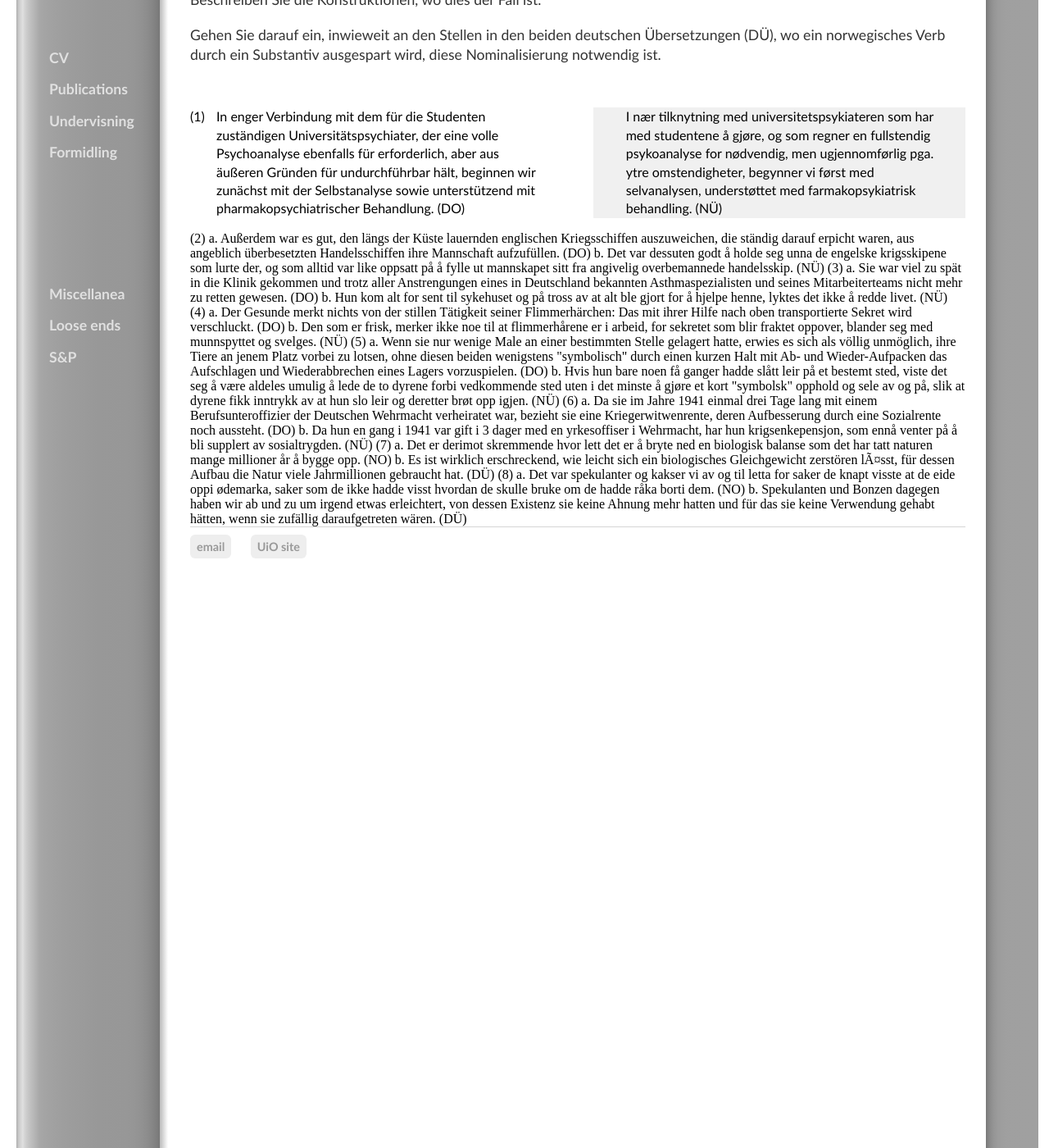
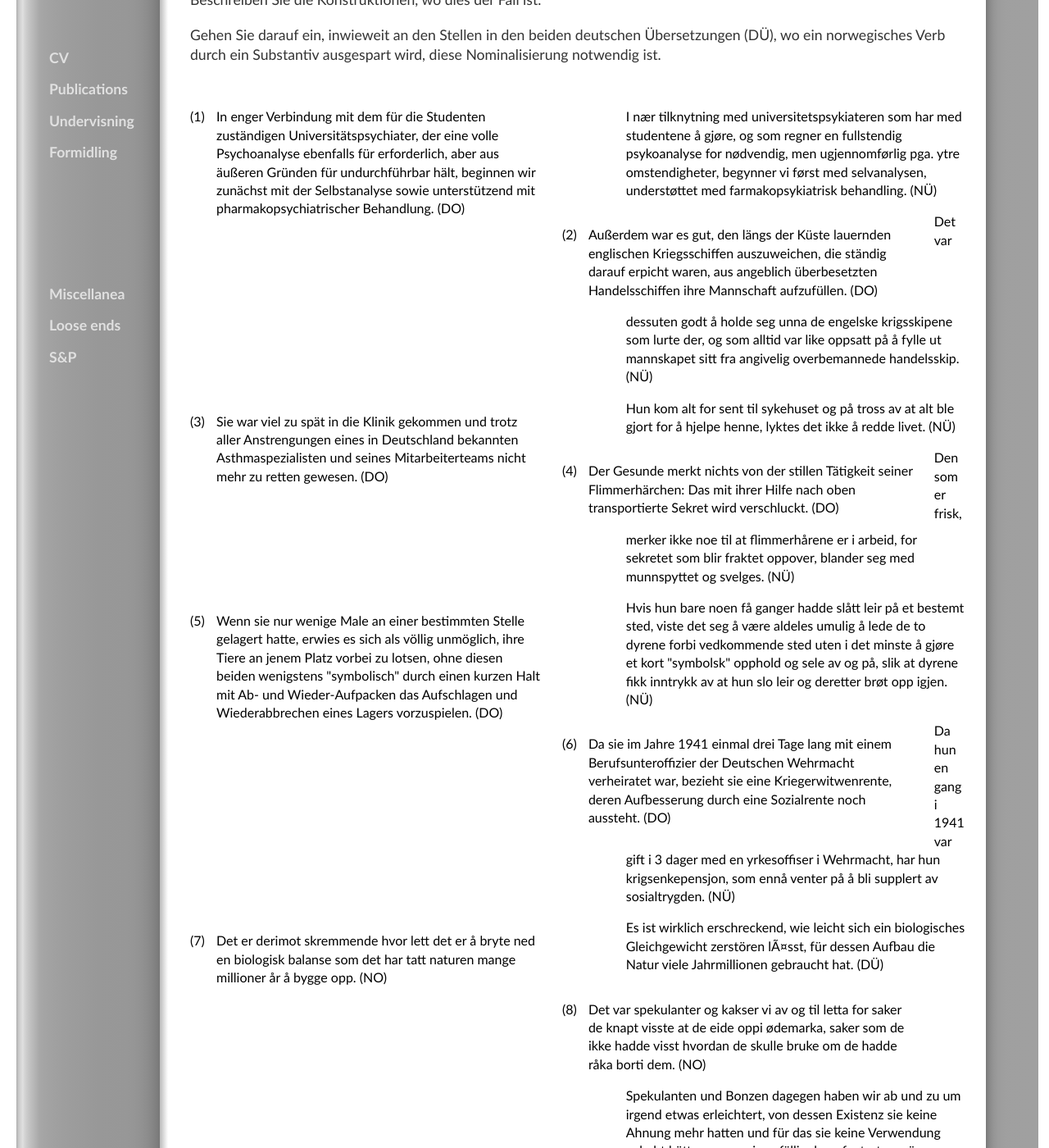
Before and after one commit to kjelljs/kjelljs.github.io, a Jekyll site: the page built from courses/kontrast/2004II.html, in a window 1280 px wide and 1400 px high, scrolled down 331 px. Shown: the whole window at 82% size. Built offline with Jekyll 4.4.1, drawn with Linux system fonts in a browser that asks for light colours; some of the changed text lies outside the part shown.

Commit message:
Update 2004II.html

```diff
--- a/courses/kontrast/2004II.html
+++ b/courses/kontrast/2004II.html
@@ -22,7 +22,7 @@ ol li::before {
 }
 </style>
 
-<div class="ingress"><p>Gegeben seien 8 deutsch-norwegische bzw. norwegisch-deutsche Satzpaare (DO = deutsches Original, NO = norwegisches Original, DÜ = deutsche Übersetzung, NÜ = norwegische Übersetzung).</p><p>
+<div class="ingress"><p>Gegeben seien 8 deutsch-norwegische bzw. norwegisch-deutsche Satzpaare (DO = deutsches Original, NO = norwegisches Original, DÜ = deutsche Übersetzung, NÜ = norwegische Übersetzung; Quelle: Oslo Multilingual Corpus).</p><p>
 In jedem Paar weist der deutsche Satz mindestens ein (Voll-)Verb weniger auf als der entsprechende norwegische Satz. In den meisten Fällen entspricht im deutschen Satz dem ausgesparten Verb ein Adjektiv (bzw. Partizip) oder Substantiv.
 Beschreiben Sie die Konstruktionen, wo dies der Fall ist.</p><p>
 Gehen Sie darauf ein, inwieweit an den Stellen in den beiden deutschen Übersetzungen (DÜ), wo ein norwegisches Verb durch ein Substantiv ausgespart wird, diese Nominalisierung notwendig ist.</p></div>
@@ -31,41 +31,62 @@ Gehen Sie darauf ein, inwieweit an den Stellen in den beiden deutschen Übersetz
   <ol style="margin-right:25px; counter-reset: item 0">
 <li>In enger Verbindung mit dem für die Studenten zuständigen Universitätspsychiater, der eine volle Psychoanalyse ebenfalls für erforderlich, aber aus äußeren Gründen für undurchführbar hält, beginnen wir zunächst mit der Selbstanalyse sowie unterstützend mit pharmakopsychiatrischer Behandlung. (DO)
     </li></ol></div>
-<div class="right" style="background-color:#f0f0f0;">
-  <ul style="margin-right:25px">
+<div class="right">
+  <ul>
 <li>I nær tilknytning med universitetspsykiateren som har med studentene å gjøre, og som regner en fullstendig psykoanalyse for nødvendig, men ugjennomførlig pga. ytre omstendigheter, begynner vi først med selvanalysen, understøttet med farmakopsykiatrisk behandling. (NÜ)</li></ul></div>
-
-
-(2) a. Außerdem war es gut, den längs der Küste lauernden englischen Kriegsschiffen auszuweichen, die ständig darauf erpicht waren, aus angeblich überbesetzten Handelsschiffen ihre Mannschaft aufzufüllen. (DO)
-
-b. Det var dessuten godt å holde seg unna de engelske krigsskipene som lurte der, og som alltid var like oppsatt på å fylle ut mannskapet sitt fra angivelig overbemannede handelsskip. (NÜ)
-
-
-(3) a. Sie war viel zu spät in die Klinik gekommen und trotz aller Anstrengungen eines in Deutschland bekannten Asthmaspezialisten und seines Mitarbeiterteams nicht mehr zu retten gewesen. (DO)
-
-b. Hun kom alt for sent til sykehuset og på tross av at alt ble gjort for å hjelpe henne, lyktes det ikke å redde livet. (NÜ)
-
-
-(4) a. Der Gesunde merkt nichts von der stillen Tätigkeit seiner Flimmerhärchen: Das mit ihrer Hilfe nach oben transportierte Sekret wird verschluckt. (DO)
-
-b. Den som er frisk, merker ikke noe til at flimmerhårene er i arbeid, for sekretet som blir fraktet oppover, blander seg med munnspyttet og svelges. (NÜ)
-
-
-(5) a. Wenn sie nur wenige Male an einer bestimmten Stelle gelagert hatte, erwies es sich als völlig unmöglich, ihre Tiere an jenem Platz vorbei zu lotsen, ohne diesen beiden wenigstens "symbolisch" durch einen kurzen Halt mit Ab- und Wieder-Aufpacken das Aufschlagen und Wiederabbrechen eines Lagers vorzuspielen. (DO)
-
-b. Hvis hun bare noen få ganger hadde slått leir på et bestemt sted, viste det seg å være aldeles umulig å lede de to dyrene forbi vedkommende sted uten i det minste å gjøre et kort "symbolsk" opphold og sele av og på, slik at dyrene fikk inntrykk av at hun slo leir og deretter brøt opp igjen. (NÜ)
-
-
-(6) a. Da sie im Jahre 1941 einmal drei Tage lang mit einem Berufsunteroffizier der Deutschen Wehrmacht verheiratet war, bezieht sie eine Kriegerwitwenrente, deren Aufbesserung durch eine Sozialrente noch aussteht. (DO)
-
-b. Da hun en gang i 1941 var gift i 3 dager med en yrkesoffiser i Wehrmacht, har hun krigsenkepensjon, som ennå venter på å bli supplert av sosialtrygden. (NÜ)
-
-
-(7) a. Det er derimot skremmende hvor lett det er å bryte ned en biologisk balanse som det har tatt naturen mange millioner år å bygge opp. (NO)
-
-b. Es ist wirklich erschreckend, wie leicht sich ein biologisches Gleichgewicht zerstören lÃ¤sst, für dessen Aufbau die Natur viele Jahrmillionen gebraucht hat. (DÜ)
-
-
-(8) a. Det var spekulanter og kakser vi av og til letta for saker de knapt visste at de eide oppi ødemarka, saker som de ikke hadde visst hvordan de skulle bruke om de hadde råka borti dem. (NO)
-
-b. Spekulanten und Bonzen dagegen haben wir ab und zu um irgend etwas erleichtert, von dessen Existenz sie keine Ahnung mehr hatten und für das sie keine Verwendung gehabt hätten, wenn sie zufällig daraufgetreten wären. (DÜ)
+<div class="left">
+  <ol style="margin-right:25px; counter-reset: item 1">
+<li>Außerdem war es gut, den längs der Küste lauernden englischen Kriegsschiffen auszuweichen, die ständig darauf erpicht waren, aus angeblich überbesetzten Handelsschiffen ihre Mannschaft aufzufüllen. (DO)
+</li></ol></div>
+<div class="right">
+  <ul>
+<li>Det var dessuten godt å holde seg unna de engelske krigsskipene som lurte der, og som alltid var like oppsatt på å fylle ut mannskapet sitt fra angivelig overbemannede handelsskip. (NÜ)
+</li></ul></div>
+<div class="left">
+  <ol style="margin-right:25px; counter-reset: item 2">
+<li>Sie war viel zu spät in die Klinik gekommen und trotz aller Anstrengungen eines in Deutschland bekannten Asthmaspezialisten und seines Mitarbeiterteams nicht mehr zu retten gewesen. (DO)
+</li></ol></div>
+<div class="right">
+  <ul>
+<li>Hun kom alt for sent til sykehuset og på tross av at alt ble gjort for å hjelpe henne, lyktes det ikke å redde livet. (NÜ)
+</li></ul></div>
+<div class="left">
+  <ol style="margin-right:25px; counter-reset: item 3">
+<li>Der Gesunde merkt nichts von der stillen Tätigkeit seiner Flimmerhärchen: Das mit ihrer Hilfe nach oben transportierte Sekret wird verschluckt. (DO)
+</li></ol></div>
+<div class="right">
+  <ul>
+<li>Den som er frisk, merker ikke noe til at flimmerhårene er i arbeid, for sekretet som blir fraktet oppover, blander seg med munnspyttet og svelges. (NÜ)
+</li></ul></div>
+<div class="left">
+  <ol style="margin-right:25px; counter-reset: item 4">
+<li>Wenn sie nur wenige Male an einer bestimmten Stelle gelagert hatte, erwies es sich als völlig unmöglich, ihre Tiere an jenem Platz vorbei zu lotsen, ohne diesen beiden wenigstens "symbolisch" durch einen kurzen Halt mit Ab- und Wieder-Aufpacken das Aufschlagen und Wiederabbrechen eines Lagers vorzuspielen. (DO)
+</li></ol></div>
+<div class="right">
+  <ul>
+<li>Hvis hun bare noen få ganger hadde slått leir på et bestemt sted, viste det seg å være aldeles umulig å lede de to dyrene forbi vedkommende sted uten i det minste å gjøre et kort "symbolsk" opphold og sele av og på, slik at dyrene fikk inntrykk av at hun slo leir og deretter brøt opp igjen. (NÜ)
+</li></ul></div>
+<div class="left">
+  <ol style="margin-right:25px; counter-reset: item 5">
+<li>Da sie im Jahre 1941 einmal drei Tage lang mit einem Berufsunteroffizier der Deutschen Wehrmacht verheiratet war, bezieht sie eine Kriegerwitwenrente, deren Aufbesserung durch eine Sozialrente noch aussteht. (DO)
+</li></ol></div>
+<div class="right">
+  <ul>
+<li>Da hun en gang i 1941 var gift i 3 dager med en yrkesoffiser i Wehrmacht, har hun krigsenkepensjon, som ennå venter på å bli supplert av sosialtrygden. (NÜ)
+</li></ul></div>
+<div class="left">
+  <ol style="margin-right:25px; counter-reset: item 6">
+<li>Det er derimot skremmende hvor lett det er å bryte ned en biologisk balanse som det har tatt naturen mange millioner år å bygge opp. (NO)
+</li></ol></div>
+<div class="right">
+  <ul>
+<li>Es ist wirklich erschreckend, wie leicht sich ein biologisches Gleichgewicht zerstören lÃ¤sst, für dessen Aufbau die Natur viele Jahrmillionen gebraucht hat. (DÜ)
+</li></ul></div>
+<div class="left">
+  <ol style="margin-right:25px; counter-reset: item 7">
+<li>Det var spekulanter og kakser vi av og til letta for saker de knapt visste at de eide oppi ødemarka, saker som de ikke hadde visst hvordan de skulle bruke om de hadde råka borti dem. (NO)
+</li></ol></div>
+<div class="right">
+  <ul>
+<li>Spekulanten und Bonzen dagegen haben wir ab und zu um irgend etwas erleichtert, von dessen Existenz sie keine Ahnung mehr hatten und für das sie keine Verwendung gehabt hätten, wenn sie zufällig daraufgetreten wären. (DÜ)
+</li></ul></div>
```
